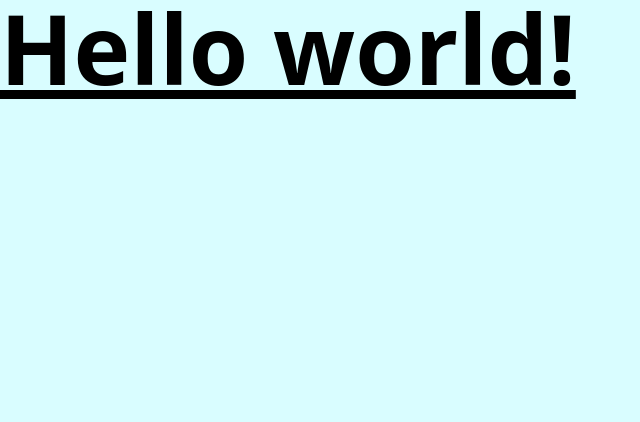
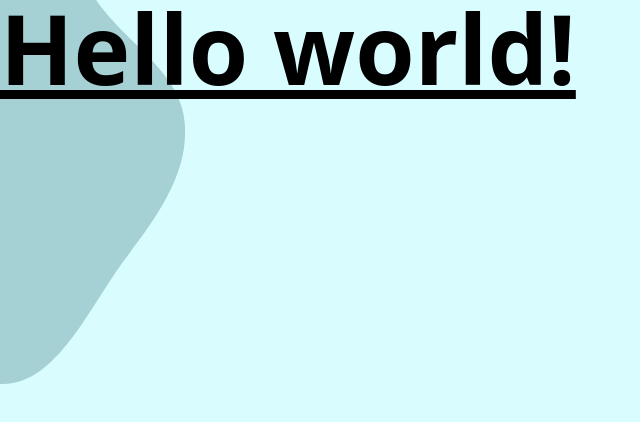
Before and after one commit to Seb0927/CompraFacilAccesible, a React (Vite) app: page / in a window 1280 px wide. Shown: the top 422 px of the page, without its empty margins (0-640 px from the left). Built offline with nearby package versions, Linux system fonts and the light colour scheme.

Commit message:
feat: blob implemented

```diff
--- a/src/components/background/Background.jsx
+++ b/src/components/background/Background.jsx
@@ -1,6 +1,8 @@
-import React from 'react'
+import Blob from './Blob.jsx'
 
-const Fondo = ({ children, sections, currentSection, setCurrentSection }) => {
+const Background = (props) => {
+
+  const { children, sections, currentSection, setCurrentSection } = props;
 
   const handleSection = (section) => {
     if (section !== undefined) {
@@ -12,7 +14,12 @@ const Fondo = ({ children, sections, currentSection, setCurrentSection }) => {
   return (
     <>
       {/* Background */}
-      <div className='bg-blue-lightest min-h-screen w-full'>
+      <div className='bg-blue-lightest relative min-h-screen w-full -z-50'>
+        {/* Blob */}
+        <div className='absolute -z-40 left-0 top-0 -translate-y-1/4 -translate-x-1/2'>
+          <Blob />
+        </div>
+
         { children }
       </div>
     </>
@@ -20,4 +27,4 @@ const Fondo = ({ children, sections, currentSection, setCurrentSection }) => {
 
 }
 
-export default Fondo
+export default Background
--- /dev/null
+++ b/src/components/background/Blob.jsx
@@ -0,0 +1,11 @@
+import blobSvg from '../../assets/vectors/blob.svg';
+
+const Blob = () => {
+  return (
+    <div>
+      <img src={blobSvg} className='w-80 h-80 md:h-108 md:w-108 lg:h-128 lg:w-128'/>
+    </div>
+  )
+}
+
+export default Blob
```
Also changed, not shown: src/assets/vectors/blob.svg (added), src/components/background/Navbar.jsx (added).
